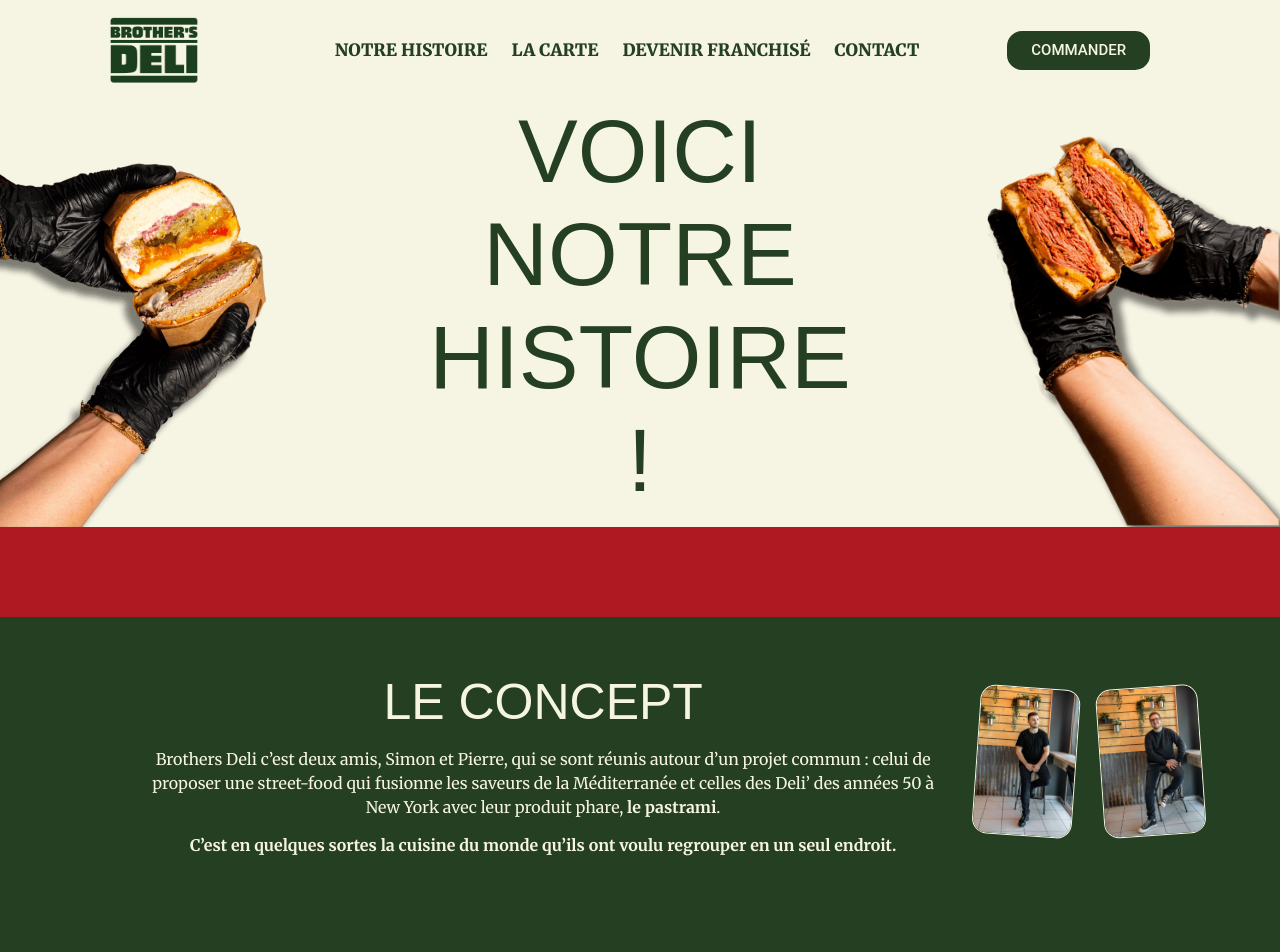
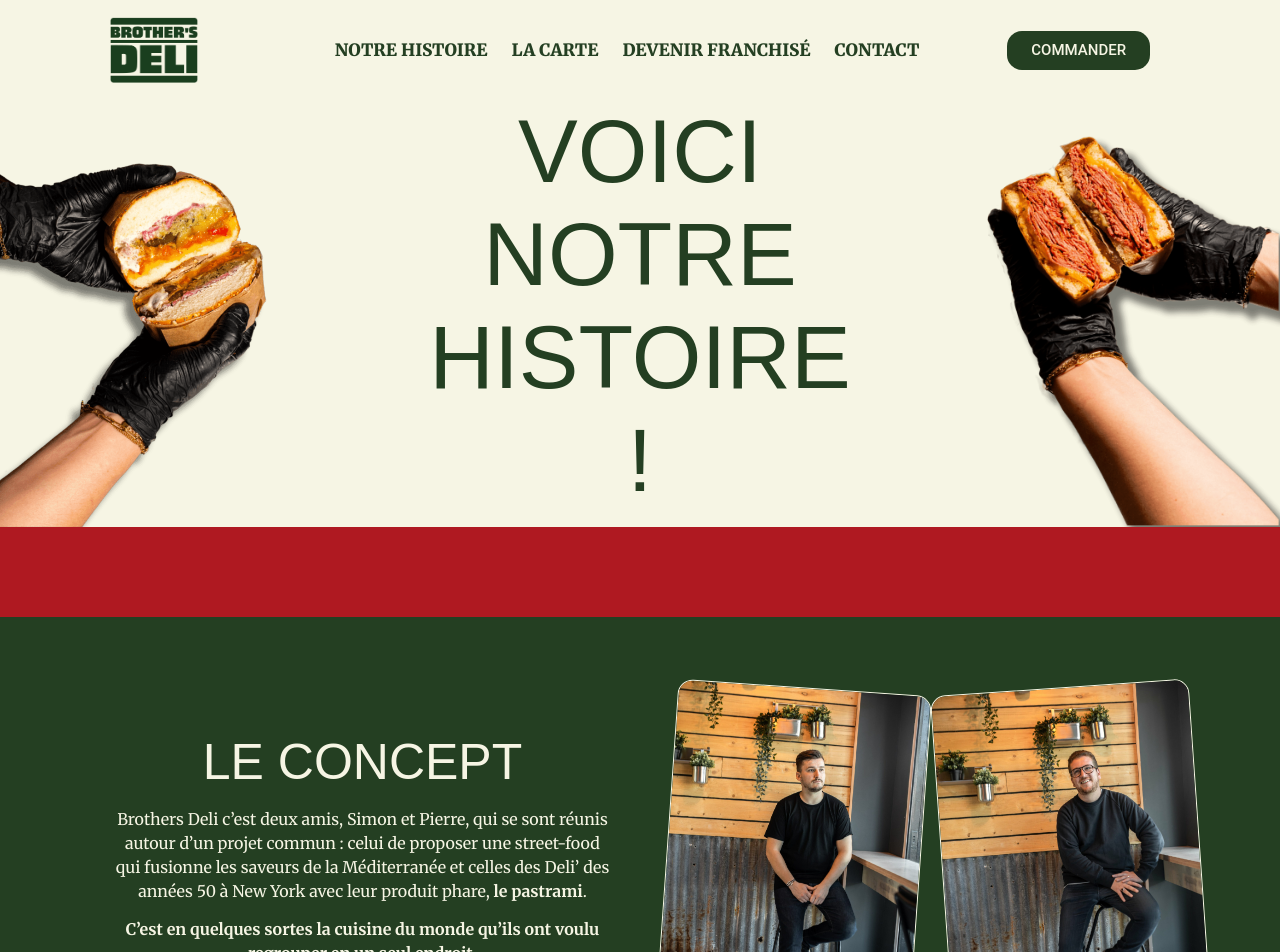
Before and after one commit to Adjel/brothersdeli, a Next.js app: page /Brand in a window 1280 px wide. Shown: the top 952 px of the page. Built offline with nearby package versions, Linux system fonts and the light colour scheme.

Commit message:
adjustong text size in articles

```diff
--- a/src/pages/Brand.js
+++ b/src/pages/Brand.js
@@ -34,7 +34,7 @@
       </section>
       <div className={styles.div}>
         <article className={styles.articleCreators}>
-          <section className={styles.articleContent}>
+          <section className={styles.articleCreatorsContent}>
             <h2 className={styles.h2}>le concept</h2>
             <div className={styles.content}>
               <p className={styles.p}>
--- a/src/styles/brand.module.css
+++ b/src/styles/brand.module.css
@@ -114,6 +114,7 @@
 }
 
 .h2 {
+    text-align: center;
     margin-top: 0;
     margin-bottom: calc(20/16*1rem);
     font-family: var(--font-merriweather-sans);
@@ -182,13 +183,13 @@
 .articleH2 {
     text-transform: uppercase;
     margin-bottom: calc(20/16*1rem);
-    font-size: calc(50/16*1em);
+    font-size: clamp(1.5em, 5vw, 3.125em);
     font-family: var(--font-merriweather-sans);
 }
 
 .articleP {
-    font-size: calc(16/16*1em);
     font-family: var(--font-merriweather);
+    font-size: clamp(0.5em 5vw, 1em);
     margin-bottom: calc(0.9rem);
 }
 
@@ -211,8 +212,6 @@
         max-width: 33.333%;
     }
     .articleCreatorsContent {
-        padding: revert;
-        margin-left: calc(50/16*1rem);
         width: 50%;
     }
     .articleContent {
```
